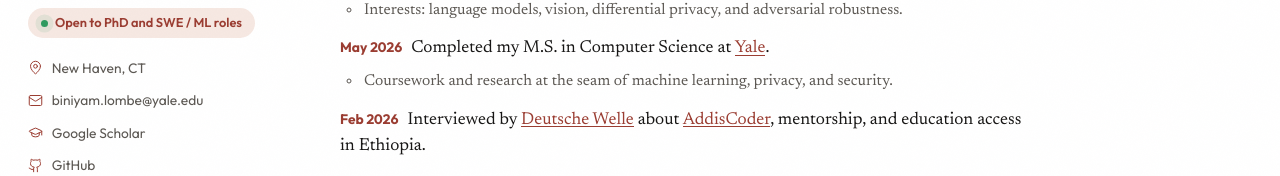
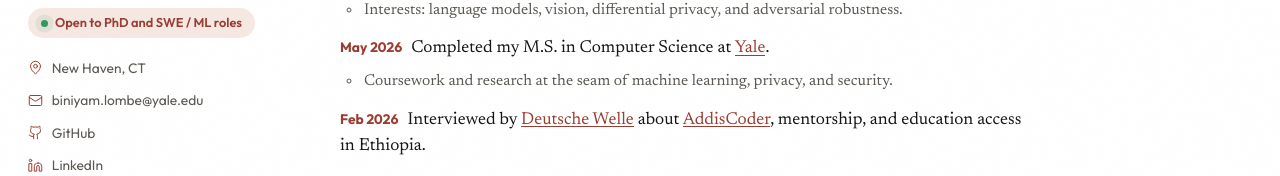
Before and after one commit to biniyamlombe/biniyamlombe.github.io, a React (Vite) app: page / in a window 1280 px wide. Shown: the part 387-563 px from the top of the page. Built offline with nearby package versions, Linux system fonts and the light colour scheme; no server answers.

Commit message:
fix: drop the Scholar name search and the wrong course links
There is no public Scholar profile to point at, and two teaching URLs led to the wrong term.

```diff
--- a/index.html
+++ b/index.html
@@ -83,8 +83,7 @@
         "sameAs": [
           "https://github.com/biniyamlombe",
           "https://www.linkedin.com/in/biniyamlombe",
-          "https://x.com/biniyamlombe",
-          "https://scholar.google.com/scholar?q=Biniyam+Lombe"
+          "https://x.com/biniyamlombe"
         ]
       }
     </script>
--- a/src/data/site.js
+++ b/src/data/site.js
@@ -47,7 +47,9 @@ export const site = {
   contacts: [
     { name: 'New Haven, CT', href: 'https://maps.app.goo.gl/WSAzsdBWbeH9uUxF9', icon: 'map' },
     { name: 'biniyam.lombe@yale.edu', href: 'mailto:biniyam.lombe@yale.edu', icon: 'mail' },
-    { name: 'Google Scholar', href: 'https://scholar.google.com/scholar?q=Biniyam+Lombe', icon: 'scholar' },
+    // TODO(Biniyam): fill in your Google Scholar profile id, then uncomment.
+    // A name search is not a profile, and sameAs must not point at one.
+    // { name: 'Google Scholar', href: 'https://scholar.google.com/citations?user=YOUR_ID', icon: 'scholar' },
     { name: 'GitHub', href: 'https://github.com/biniyamlombe', icon: 'github' },
     { name: 'LinkedIn', href: 'https://www.linkedin.com/in/biniyamlombe', icon: 'linkedin' },
     { name: 'Twitter', href: 'https://x.com/biniyamlombe', icon: 'twitter' },
@@ -109,7 +111,7 @@ export const teaching = [
     term: 'Spring 2026',
     dateTime: '2026-01',
     role: 'TA',
-    href: 'https://zoo.cs.yale.edu/classes/cs458/syllabus.html',
+    href: 'https://zoo.cs.yale.edu/classes/cs458/index.html',
   },
   {
     code: 'CPSC 5370',
@@ -133,7 +135,7 @@ export const teaching = [
     term: 'Spring 2025',
     dateTime: '2025-01',
     role: 'TA',
-    href: 'https://zoo.cs.yale.edu/dsac/blog/2023/12/19/cpsc-170/',
+    href: 'https://catalog.yale.edu/ycps/courses/cpsc/',
   },
   {
     code: 'CPSC 2230',
@@ -141,7 +143,7 @@ export const teaching = [
     term: 'Fall 2024',
     dateTime: '2024-09',
     role: 'TA',
-    href: 'https://zoo.cs.yale.edu/classes/cs223/f2022/index.html',
+    // TODO(Biniyam): fill in the Fall 2024 course page. The old link was the Fall 2022 site.
   },
   {
     code: 'AddisCoder',
```
